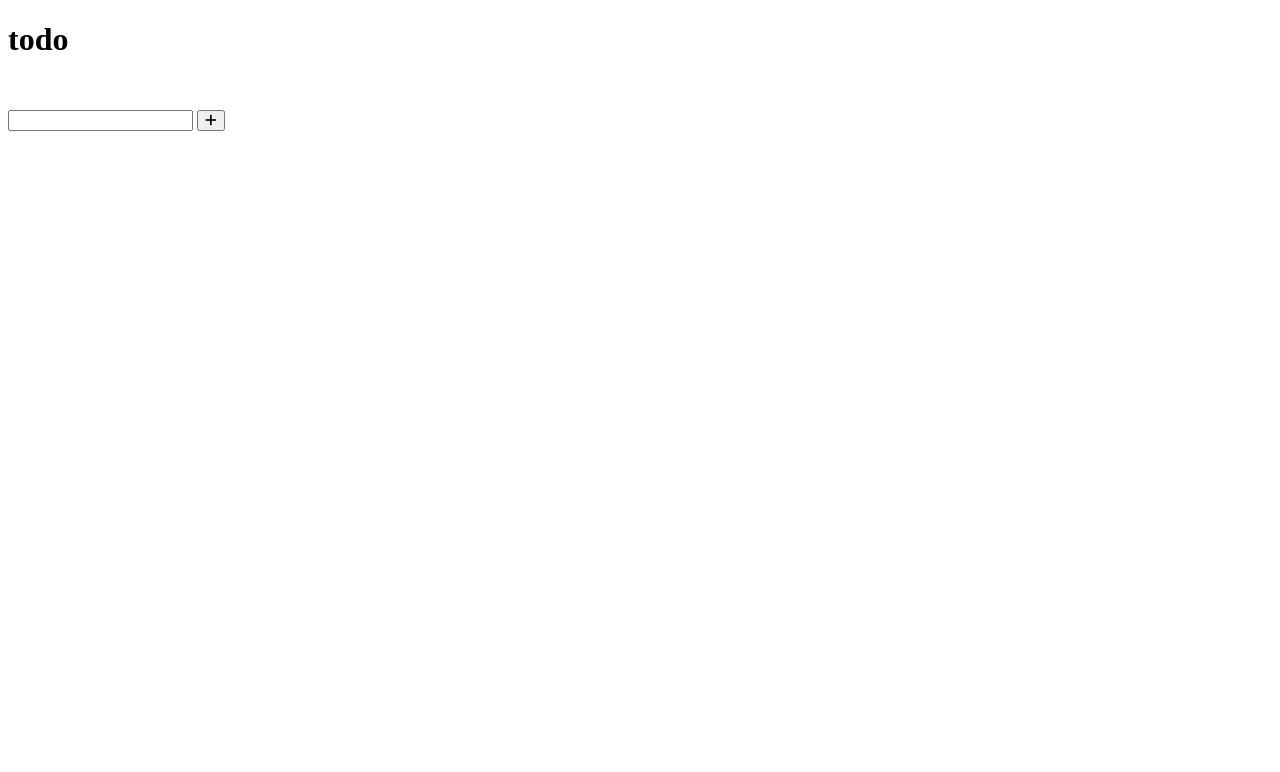
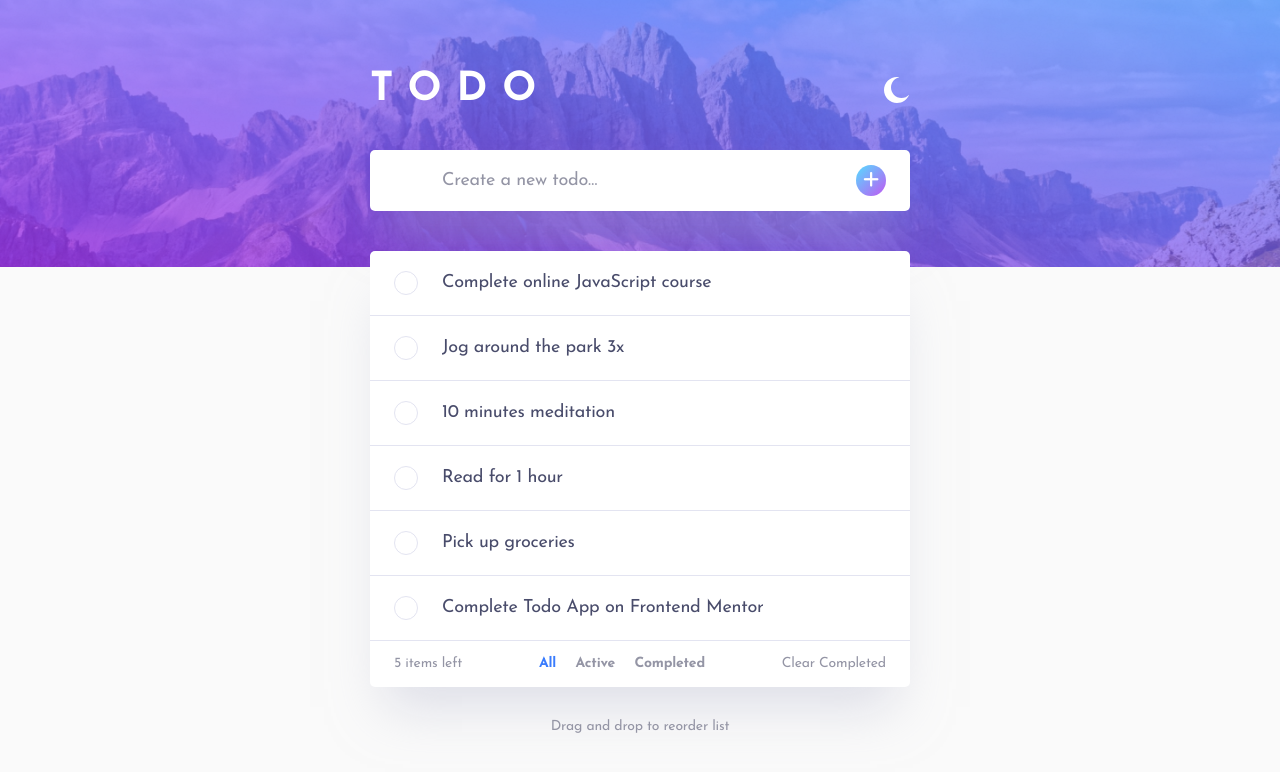
Before and after one commit to MuminovMuslimbek/ToDo, a plain HTML site: page index.html in a window 1280 px wide. Drawn offline with Linux system fonts and the light colour scheme.

Commit message:
dark & light mode done

```diff
--- a/index.html
+++ b/index.html
@@ -6,20 +6,79 @@
     <meta name="viewport" content="width=device-width, initial-scale=1.0">
     <link rel="stylesheet" href="https://cdnjs.cloudflare.com/ajax/libs/font-awesome/6.0.0-beta3/css/all.min.css">
     <link rel="icon" href="favicon/favicon.png">
+    <link rel="stylesheet" href="css/style.css">
     <title>ToDO</title>
 </head>
 
 <body>
-    <div class="conttainer body__container">
+    <div class="container body__container">
         <div class="header">
             <h1>todo</h1>
-            <img src="images/icon/moon.svg" alt="">
+            <img id="moon" src="images/icon/moon.svg" alt="icon">
+            <img id="shine" src="images/icon/shine.svg" alt="icon">
         </div>
         <form>
-            <input type="text">
-            <button type="submit"><i class="fa-solid fa-plus"></i></button>
+            <input type="text" placeholder="Create a new todo…" required>
+            <button id="btn" type="submit"><i class="fa-solid fa-plus"></i></button>
         </form>
+        <div class="block">
+            <div class="result">
+                <div class="result_card" onclick="toggleCheckbox(this)">
+                    <div class="textResult">
+                        <input id="checkbox" type="checkbox">
+                        <p>Complete online JavaScript course</p>
+                    </div>
+                    <img id="clear" src="images/icon/clearIcon.svg" alt="clearIcon">
+                </div>
+                <div class="result_card" onclick="toggleCheckbox(this)">
+                    <div class="textResult">
+                        <input id="checkbox" type="checkbox">
+                        <p>Jog around the park 3x</p>
+                    </div>
+                    <img id="clear" src="images/icon/clearIcon.svg" alt="clearIcon">
+                </div>
+                <div class="result_card" onclick="toggleCheckbox(this)">
+                    <div class="textResult">
+                        <input id="checkbox" type="checkbox">
+                        <p>10 minutes meditation</p>
+                    </div>
+                    <img id="clear" src="images/icon/clearIcon.svg" alt="clearIcon">
+                </div>
+                <div class="result_card" onclick="toggleCheckbox(this)">
+                    <div class="textResult">
+                        <input id="checkbox" type="checkbox">
+                        <p>Read for 1 hour</p>
+                    </div>
+                    <img id="clear" src="images/icon/clearIcon.svg" alt="clearIcon">
+                </div>
+                <div class="result_card" onclick="toggleCheckbox(this)">
+                    <div class="textResult">
+                        <input id="checkbox" type="checkbox">
+                        <p>Pick up groceries</p>
+                    </div>
+                    <img id="clear" src="images/icon/clearIcon.svg" alt="clearIcon">
+                </div>
+                <div class="result_card" onclick="toggleCheckbox(this)">
+                    <div class="textResult">
+                        <input id="checkbox" type="checkbox">
+                        <p>Complete Todo App on Frontend Mentor</p>
+                    </div>
+                    <img id="clear" src="images/icon/clearIcon.svg" alt="clearIcon">
+                </div>
+            </div>
+            <div class="bottom">
+                <p>5 items left</p>
+                <ul>
+                    <li>All</li>
+                    <li>Active</li>
+                    <li>Completed</li>
+                </ul>
+                <p>Clear Completed</p>
+            </div>
+        </div>
+        <span>Drag and drop to reorder list</span>
     </div>
+    <script src="js/app.js"></script>
 </body>
 
 </html>
--- a/js/app.js
+++ b/js/app.js
@@ -0,0 +1,53 @@
+// Light and Dark mode:
+const moon = document.querySelector('#moon');
+const shine = document.querySelector('#shine');
+const body = document.body;
+
+document.addEventListener('DOMContentLoaded', function() {
+    const mode = localStorage.getItem('theme');
+    if (mode === 'dark') {
+        body.classList.add('dark-mode');
+        moon.style.display = 'none';
+        shine.style.display = 'block';
+    } else {
+        body.classList.remove('dark-mode');
+        moon.style.display = 'block';
+        shine.style.display = 'none';
+    }
+});
+
+moon && moon.addEventListener('click', function(event) {
+    event.preventDefault();
+    moon.style.display = 'none';
+    shine.style.display = 'block';
+    body.classList.add('dark-mode');
+    localStorage.setItem('theme', 'dark');
+});
+
+shine && shine.addEventListener('click', function(event) {
+    event.preventDefault();
+    shine.style.display = 'none';
+    moon.style.display = 'block';
+    body.classList.remove('dark-mode');
+    localStorage.setItem('theme', 'light');
+});
+
+// cardResult:
+const cards = document.querySelectorAll('.result_card');
+const imgs = document.querySelectorAll('#clear');
+
+imgs.forEach((img, index) => {
+    img.addEventListener('click', function() {
+        if (cards[index]) {
+            cards[index].style.display = 'none';
+        }
+    });
+});
+
+// chekbox:
+function toggleCheckbox(card) {
+    const checkbox = card.querySelector('input[type="checkbox"]');
+    if (checkbox) {
+        checkbox.checked = !checkbox.checked;
+    }
+}
```
Also changed, not shown: css/style.css (added), images/bgnight.png (renamed from images/Bitmap night.png), images/icon/Path.svg (added), images/icon/clearIcon.svg (added), scss/style.scss (added).
